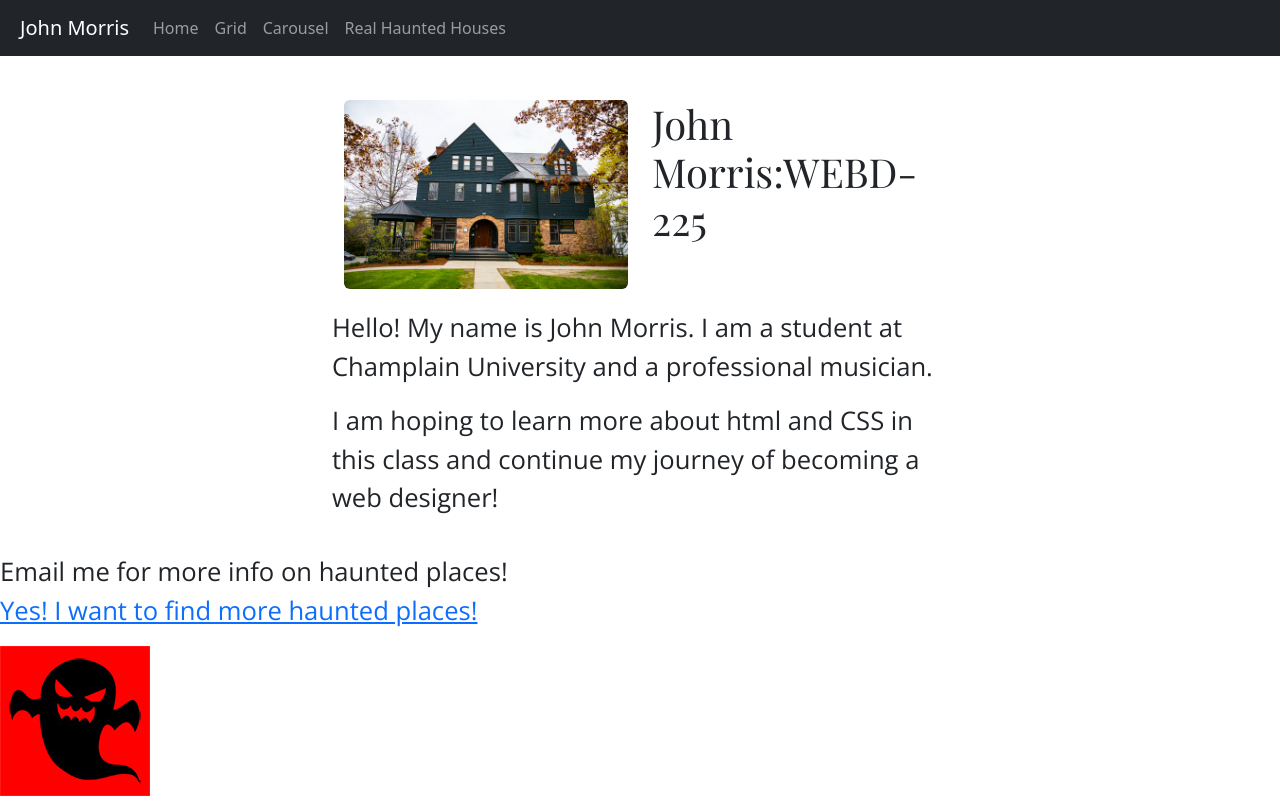
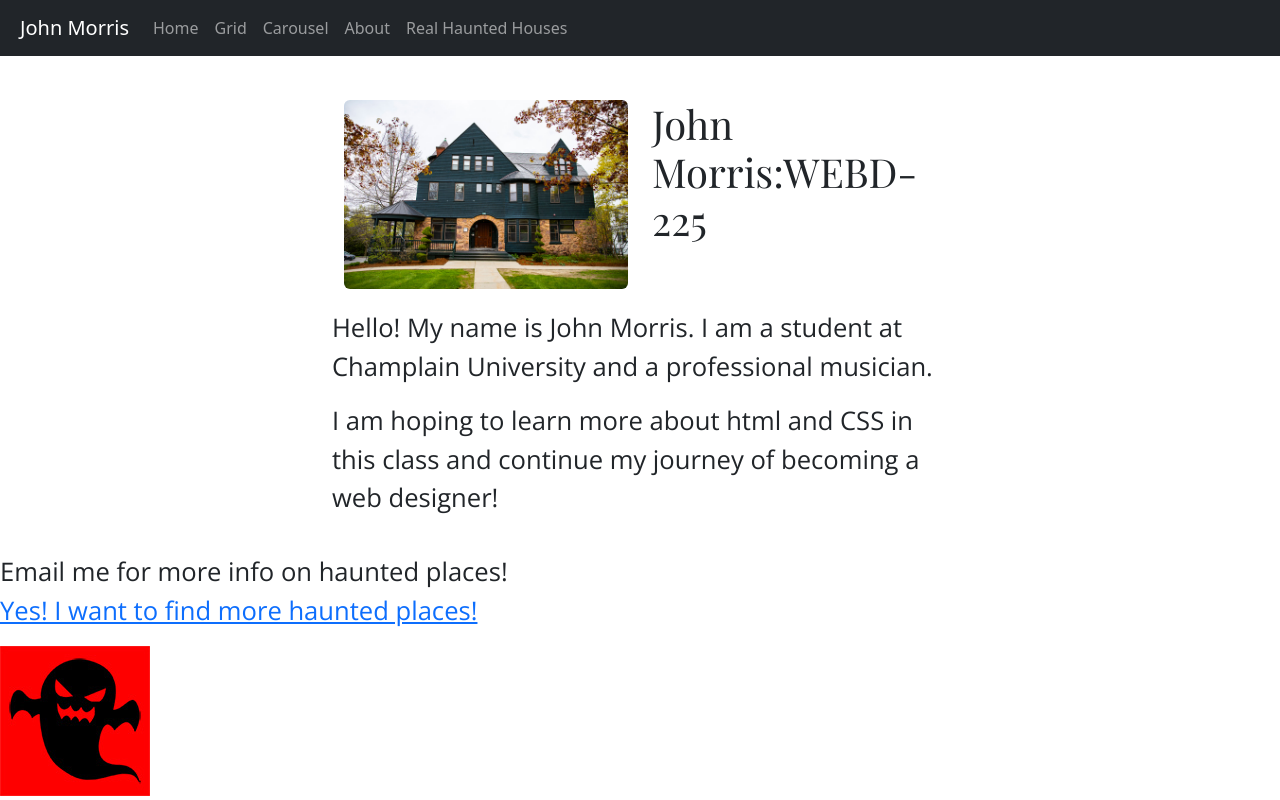
Before and after one commit to JohnMorris5150/JohnMorris5150.github.io, a plain HTML site: page index.html in a window 1280 px wide. Drawn offline with nearby package versions, Linux system fonts and the light colour scheme.

Commit message:
Add About link to navigation menu
Added About to Navigation

```diff
--- a/index.html
+++ b/index.html
@@ -30,6 +30,9 @@
             </li>
       <li class="nav-item active">
         <a class="nav-link" href="carousel.html">Carousel</a>
+      </li>
+      <li class="nav-item">
+        <a class="nav-link" href="about.html">About</a>
       </li>
       <li class="nav-item active">
         <a class="nav-link" href="real_haunted.html">Real Haunted Houses</a>
```
